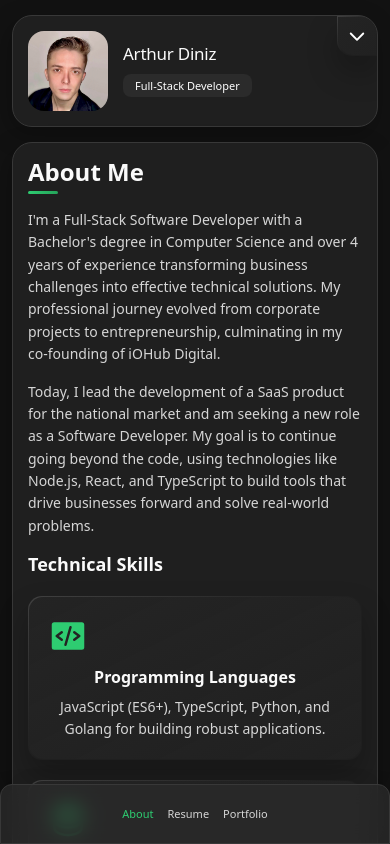
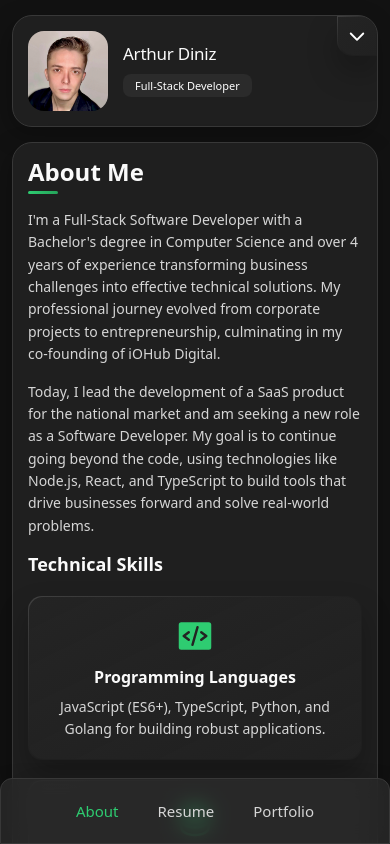
Before and after one commit to arthurdiluz/arthurdiluz.github.io, a Next.js app: page / in a window 390 px wide. Shown: the top 844 px of the page. Built offline with nearby package versions, Linux system fonts and the light colour scheme.

Commit message:
style: improve mobile responsiveness and layout alignment
- Added media queries for mobile devices to center align elements in `.info_more-btn` and adjust font size and spacing in `.navbar-link`.
- Enhanced `.service-icon-box` with flexbox properties for better alignment.

```diff
--- a/public/assets/css/layout.css
+++ b/public/assets/css/layout.css
@@ -89,6 +89,12 @@ main {
   align-items: center;
   gap: 12px;
   white-space: nowrap;
+}
+
+@media (max-width: 579px) {
+  .info_more-btn .flex {
+    justify-content: center;
+  }
 }
 
 .sidebar-info_more {
--- a/public/assets/css/responsive.css
+++ b/public/assets/css/responsive.css
@@ -141,6 +141,8 @@
   .service-icon-box {
     margin-bottom: 0;
     margin-top: 5px;
+    justify-content: center;
+    align-items: center;
   }
 
   .service-content-box {
@@ -539,3 +541,14 @@
     max-width: 700px;
   }
 }
+
+/* Mobile: aumentar um pouco o tamanho da fonte e espaçamento */
+@media (max-width: 579px) {
+  .navbar-link {
+    --fs-8: 15px;
+  }
+
+  .navbar-list {
+    gap: 25px;
+  }
+}
--- a/public/assets/css/sections.css
+++ b/public/assets/css/sections.css
@@ -47,6 +47,9 @@
 
 .service-icon-box {
   margin-bottom: 10px;
+  display: flex;
+  justify-content: center;
+  align-items: center;
 }
 
 .service-icon-box img {
```
